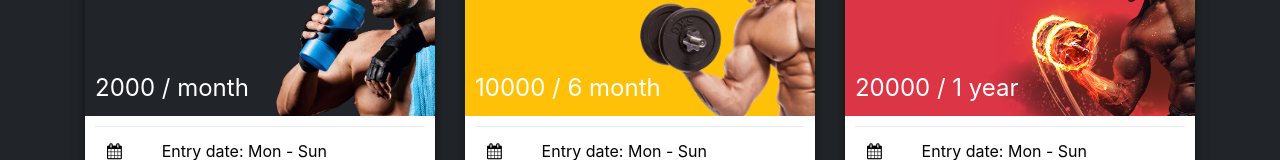
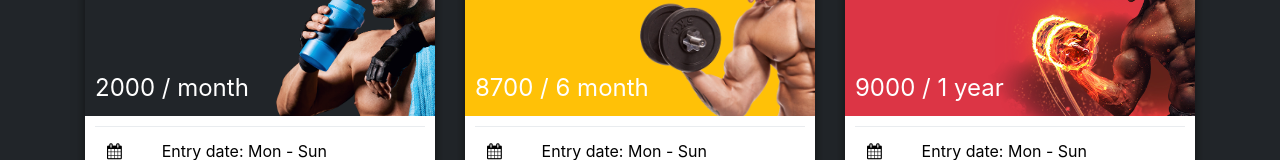
Before and after one commit to streljk93/red-ui, a website: page app/index.html in a window 1280 px wide. Shown: the part 1600-1760 px from the top of the page. Drawn offline with Linux system fonts and the light colour scheme; files whose address does not match are found by name.

Commit message:
fixed price

```diff
--- a/app/index.html
+++ b/app/index.html
@@ -130,7 +130,7 @@
                 <div class="bg-warning">
                   <div class="jcard__header" style="background-image: url(img/price_2.png);">
                     <div class="jcard__title">standart</div>
-                    <div class="jcard__price">10000 / 6 month</div>
+                    <div class="jcard__price">8700 / 6 month</div>
                   </div>
                 </div>
                 <div class="jcard__content">
@@ -165,7 +165,7 @@
                 <div class="bg-danger">
                   <div class="jcard__header" style="background-image: url(img/price_3.png);">
                     <div class="jcard__title">professional</div>
-                    <div class="jcard__price">20000 / 1 year</div>
+                    <div class="jcard__price">9000 / 1 year</div>
                   </div>
                 </div>
                 <div class="jcard__content">
```
